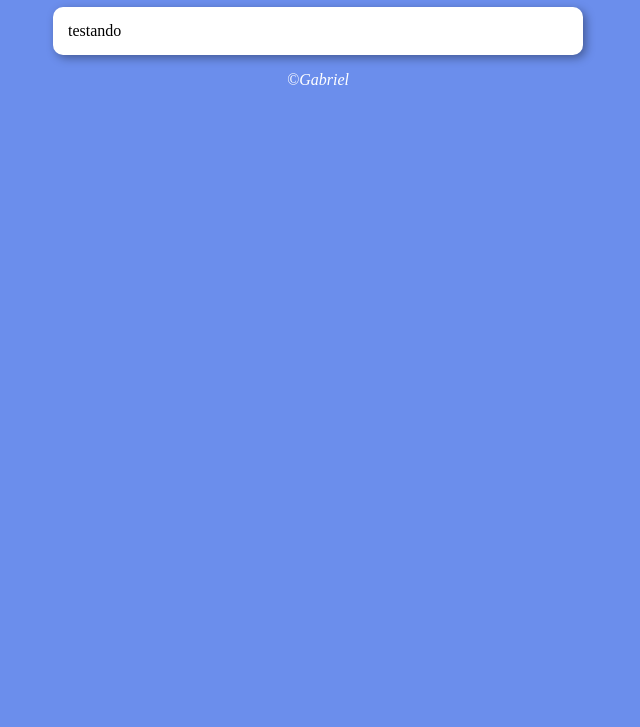
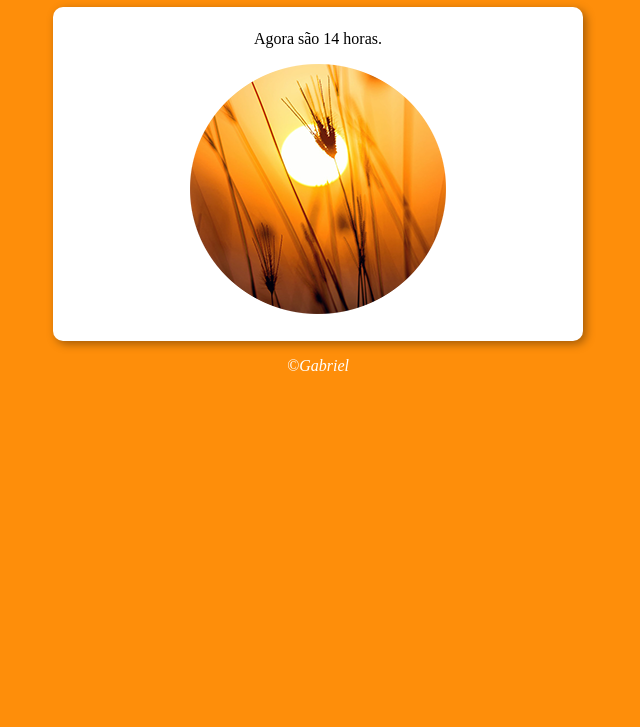
Before and after one commit to Teles-Gabriel/Estudos-JS, a plain HTML site: page Prática1/index.html in a window 1280 px wide. Shown: the part 73-800 px from the top of the page, without its empty margins (322-962 px from the left). Drawn offline with Linux system fonts and the light colour scheme.

Commit message:
Site que muda o layout de acordo com o horário

```diff
--- a/Prática1/index.html
+++ b/Prática1/index.html
@@ -7,16 +7,16 @@
     <title>Execicio</title>
     <link rel="stylesheet" href="style.css">
 </head>
-<body>
+<body onload="carregar()">
     <header>
-        <h1>Título</h1>
+        <h1>Hora do Dia</h1>
     </header>
     <section>
-        <div>
-            testando
+        <div id="msg">
+
         </div>
-        <div>
-
+        <div id="foto">
+            <img id="imagem" src="fotos/fotomanha.png" alt="foto do dia">
         </div>
     </section>
     <footer>
--- a/Prática1/main.js
+++ b/Prática1/main.js
@@ -1 +1,22 @@
-window.alert('Testando')
+function carregar() {
+    var msg = window.document.getElementById('msg');
+    var img = window.document.getElementById('imagem');
+    var data = new Date();
+    var hora = data.getHours();
+    msg.innerHTML = `Agora são ${hora} horas.`;
+
+    if( hora >= 0 && hora < 12) {
+        //Bonjour
+        img.src = 'fotos/fotomanha.png'
+        document.body.style.background= '#D2DEC8'
+    } else if (hora >=12 && hora < 18) {
+        //Boa tarde
+        img.src = 'fotos/fototarde.png'
+        document.body.style.background= '#FE8E0A'
+    } else {
+        //Boa noite
+        img.src = 'fotos/fotonoite.png'
+        document.body.style.background= '#1B2740'
+
+    }
+}
--- a/Prática1/style.css
+++ b/Prática1/style.css
@@ -17,6 +17,11 @@ section {
     box-shadow: 3px 3px 10px rgba(0,0,0,0.363);
 }
 
+div {
+    text-align: center;
+    padding: 8px;
+}
+
 footer {
     color: #fff;
     text-align: center;
```
Also changed, not shown: Prática1/fotos/fotomanha.png (added), Prática1/fotos/fotonoite.png (added), Prática1/fotos/fototarde.png (added).
